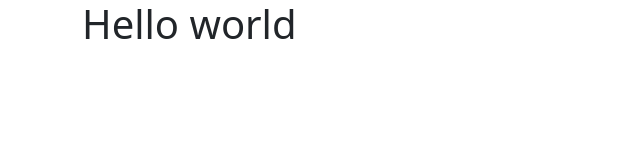
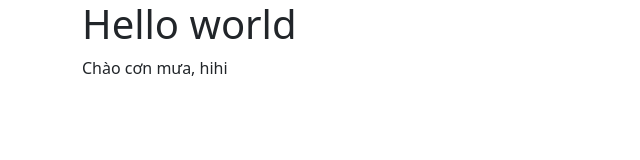
Before and after one commit to mavisphung/mavisphung.github.io, a plain HTML site: page index.html in a window 1280 px wide. Shown: the whole page, without its empty margins (0-640 px from the left). Drawn offline with nearby package versions, Linux system fonts and the light colour scheme.

Commit message:
[ADD] Add something

```diff
--- a/index.html
+++ b/index.html
@@ -11,8 +11,7 @@
 <body>
     <div class="container">
         <h1>Hello world</h1>
+        <p>Chào cơn mưa, hihi</p>
     </div>
-
-
 </body>
 </html>
```
